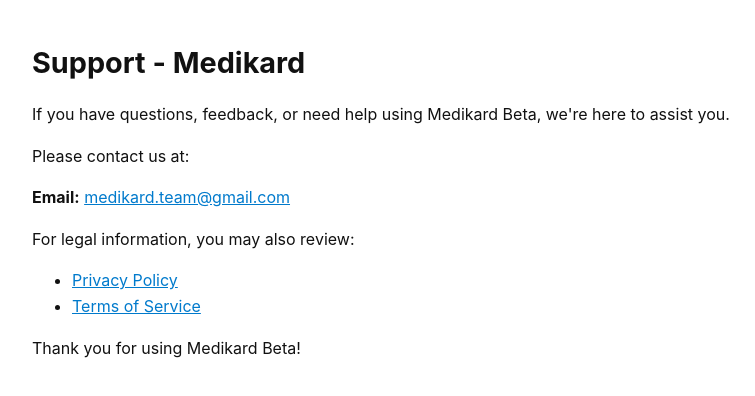
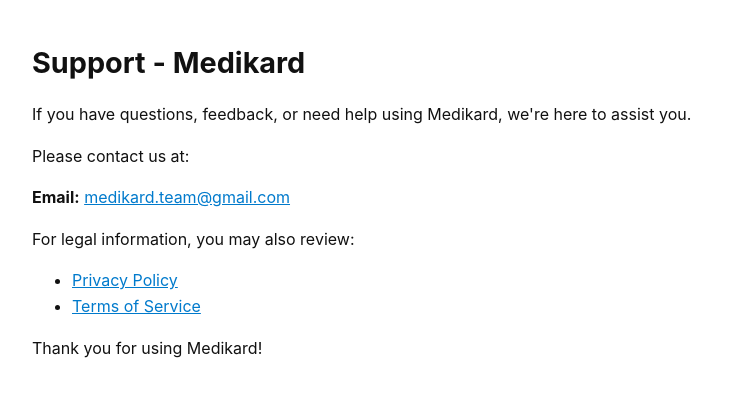
Before and after one commit to margarita-voronovich/medikard-public, a plain HTML site: page support.html in a window 1280 px wide. Shown: the whole page, without its empty margins (258-1013 px from the left). Drawn offline with Linux system fonts and the light colour scheme.

Commit message:
Update Medikard references in support.html

```diff
--- a/support.html
+++ b/support.html
@@ -25,7 +25,7 @@
 <body>
   <h1>Support - Medikard</h1>
 
-  <p>If you have questions, feedback, or need help using Medikard Beta, we're here to assist you.</p>
+  <p>If you have questions, feedback, or need help using Medikard, we're here to assist you.</p>
 
   <p>Please contact us at:</p>
   <p><strong>Email:</strong> <a href="mailto:medikard.team@gmail.com">medikard.team@gmail.com</a></p>
@@ -36,6 +36,6 @@
     <li><a href="https://margarita-voronovich.github.io/medikard-public/terms-of-service.html">Terms of Service</a></li>
   </ul>
 
-  <p>Thank you for using Medikard Beta!</p>
+  <p>Thank you for using Medikard!</p>
 </body>
 </html>
```
